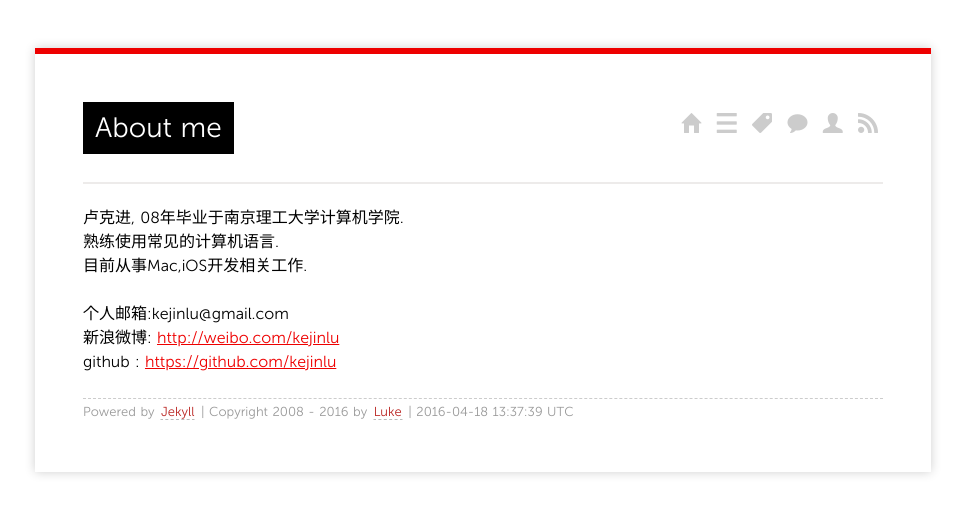
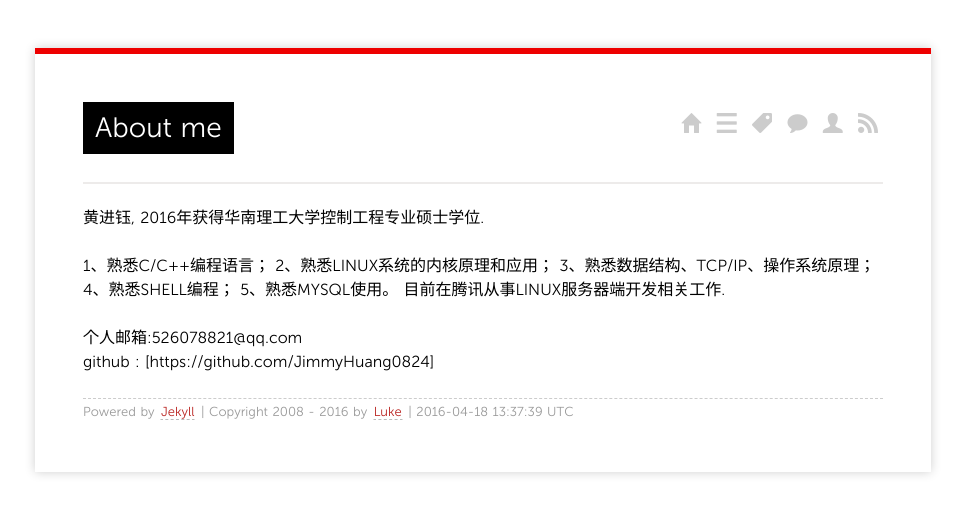
Before and after one commit to JimmyHuang0824/jimmyhuang0824.github.com, a Jekyll site: the page built from about/index.md, in a window 1280 px wide. Shown: the top 514 px of the page, without its empty margins (157-1122 px from the left). Built offline with Jekyll 4.4.1, drawn with Linux system fonts in a browser that asks for light colours; comment, search, counter and statistics services are not loaded.

Commit message:
修改主页标题和About内容

```diff
--- a/about/index.md
+++ b/about/index.md
@@ -4,10 +4,14 @@ layout: page
 comments: yes
 ---
 
-卢克进, 08年毕业于南京理工大学计算机学院.
-熟练使用常见的计算机语言.
-目前从事Mac,iOS开发相关工作.
+黄进钰, 2016年获得华南理工大学控制工程专业硕士学位.
 
-个人邮箱:kejinlu@gmail.com
-新浪微博: [http://weibo.com/kejinlu](http://weibo.com/kejinlu)
-github : [https://github.com/kejinlu](https://github.com/kejinlu)
+1、熟悉C/C++编程语言；
+2、熟悉LINUX系统的内核原理和应用；
+3、熟悉数据结构、TCP/IP、操作系统原理；
+4、熟悉SHELL编程；
+5、熟悉MYSQL使用。
+目前在腾讯从事LINUX服务器端开发相关工作.
+
+个人邮箱:526078821@qq.com
+github : [https://github.com/JimmyHuang0824]
--- a/index.html
+++ b/index.html
@@ -1,5 +1,5 @@
 ---
-title: Luke's Homepage
+title: Apachehaung的技术博客
 layout: page
 ---
 
```
